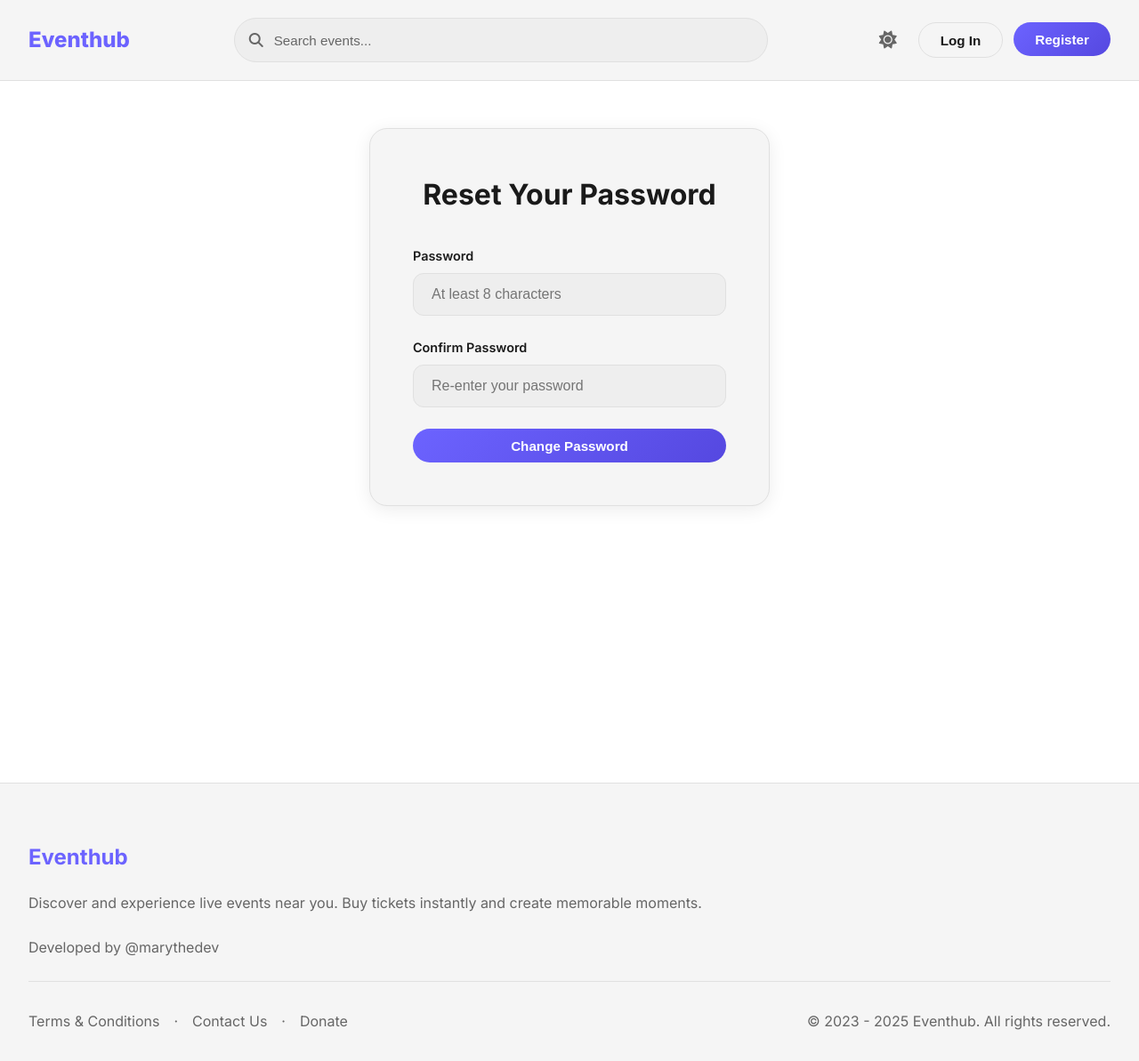
After one commit to marythedev/eventhub, a Django app: page /reset/1/1/ in a window 1280 px wide. The commit adds this page. Shown: the whole page at 89% size. Run offline with Django 5.2, Linux system fonts and the light colour scheme.

Commit message:
setup account password reset feature

```diff
--- /dev/null
+++ b/eventhub/apps/core/forms.py
@@ -0,0 +1,17 @@
+from django.contrib.auth.forms import SetPasswordForm
+from users.forms import validate_password
+
+
+class PasswordResetValidator(SetPasswordForm):
+    """
+    Validates passwords against password complexity rules.
+
+    Inherits:
+        SetPasswordForm: The default Django form for resetting a user's password.
+    """
+
+    def clean_new_password1(self):
+        """Check new password against the password validation rules."""
+        password = self.cleaned_data.get('new_password1')
+        validate_password(password)
+        return password
--- a/eventhub/apps/core/urls.py
+++ b/eventhub/apps/core/urls.py
@@ -1,9 +1,35 @@
+from django.contrib.auth import views as auth_views
 from django.urls import path
 
 from . import views
-
-app_name = 'core'
+from .forms import PasswordResetValidator
 
 urlpatterns = [
-    path('', views.home, name="home")
+    path('', views.home, name="home"),
+    path('password-reset/',
+        auth_views.PasswordResetView.as_view(
+            subject_template_name='core/password-reset-email/password_reset_subject.txt',
+            email_template_name='core/password-reset-email/password_reset_email.txt',
+            template_name='core/password_reset.html'
+        ),
+        name='password_reset'),
+
+    path('password-reset/done/',
+        auth_views.PasswordResetDoneView.as_view(
+            template_name='core/password_reset_done.html'
+        ),
+        name='password_reset_done'),
+
+    path('reset/<uidb64>/<token>/',
+        auth_views.PasswordResetConfirmView.as_view(
+            form_class=PasswordResetValidator,
+            template_name='core/password_reset_confirm.html'
+        ),
+        name='password_reset_confirm'),
+
+    path('reset/done/',
+        auth_views.PasswordResetCompleteView.as_view(
+            template_name='core/password_reset_complete.html'
+        ),
+        name='password_reset_complete'),
 ]
--- a/eventhub/apps/users/utils.py
+++ b/eventhub/apps/users/utils.py
@@ -14,7 +14,7 @@ ALLOWED_IMAGE_FORMATS = ['JPEG', 'PNG', 'GIF', 'WEBP']
 uploadcare = Uploadcare(public_key=settings.UPLOADCARE['pub_key'], secret_key=settings.UPLOADCARE['secret'])
 
 
-def anonymous_required(redirect_url='core:home'):
+def anonymous_required(redirect_url='home'):
     """
     Restrict access to views (i.e. login/register) for authenticated users.
         Checks that user is not authenticated in the system.
--- a/eventhub/apps/users/views.py
+++ b/eventhub/apps/users/views.py
@@ -67,7 +67,7 @@ def register(request):
             if user is not None:
                 set_default_avatar(user)
                 auth_login(request, user)
-                return redirect(next_url or 'core:home')
+                return redirect(next_url or 'home')
             return redirect('users:login')
     else:
         form = RegisterValidator()
@@ -111,7 +111,7 @@ def login(request):
             else:
                 request.session.set_expiry(0)
 
-            return redirect(next_url or 'core:home')
+            return redirect(next_url or 'home')
     else:
         next_url = request.GET.get('next')
         form = LoginValidator()
@@ -323,4 +323,4 @@ def security_update(request):
 def logout(request):
     """Terminate current user session and redirect to the homepage."""
     auth_logout(request)
-    return redirect('core:home')
+    return redirect('home')
--- a/eventhub/static/css/styles.css
+++ b/eventhub/static/css/styles.css
@@ -262,6 +262,35 @@ section {
     padding: 2rem 0;
 }
 
+.success-icon,
+.fail-icon {
+    font-size: 5rem;
+    margin-bottom: 1rem;
+    animation: successPop 0.5s ease;
+}
+
+.success-icon {
+    color: var(--success-color);
+}
+
+.fail-icon {
+    color: var(--error-color);
+}
+
+@keyframes successPop {
+    0% {
+        transform: scale(0);
+    }
+
+    50% {
+        transform: scale(1.1);
+    }
+
+    100% {
+        transform: scale(1);
+    }
+}
+
 .price {
     word-break: keep-all;
 }
--- a/eventhub/templates/base.html
+++ b/eventhub/templates/base.html
@@ -30,7 +30,7 @@
         <nav class="navbar" id="navbar">
             <div class="nav-container">
                 <div class="nav-logo">
-                    <a href="{% url 'core:home' %}">Eventhub</a>
+                    <a href="{% url 'home' %}">Eventhub</a>
                 </div>
                 <div class="nav-search" id="navSearch">
                     <i class="fas fa-search"></i>
@@ -47,7 +47,7 @@
                             <img src="{{user.avatar}}" alt="Avatar" width="64" height="64">
                         </button>
                         <div class="user-dropdown" id="userDropdown">
-                            <a href="{% url 'core:home' %}"><i class="fas fa-home"></i> Home</a>
+                            <a href="{% url 'home' %}"><i class="fas fa-home"></i> Home</a>
                             <a href="{% url 'events:view_events' %}"><i class="fas fa-compass"></i> Explore Events</a>
                             <a href="{% url 'users:account' %}"><i class="fas fa-user"></i> My Account</a>
                             <a href="{% url 'users:logout' %}"><i class="fas fa-sign-out-alt"></i> Log Out</a>
@@ -84,7 +84,7 @@
                     <div class="suggestions-box searchSuggestions"></div>
                 </div>
 
-                <a href="{% url 'core:home' %}"><i class="fas fa-home"></i> Home</a>
+                <a href="{% url 'home' %}"><i class="fas fa-home"></i> Home</a>
                 <a href="{% url 'events:view_events' %}"><i class="fas fa-compass"></i> Explore Events</a>
             </div>
         </div>
@@ -107,7 +107,7 @@
                     <li class="dot-separator">&middot;</li>
                     <li><a href="#">Contact Us</a></li>
                     <li class="dot-separator">&middot;</li>
-                    <li><a href="#">Donate</a></li>
+                    <li><a href="https://buymeacoffee.com/marythedev" target="_blank">Donate</a></li>
                 </ul>
                 <p>© 2023 - <span id="current-year"></span> Eventhub. All rights reserved.</p>
             </div>
--- /dev/null
+++ b/eventhub/templates/core/password-reset-email/password_reset_subject.txt
@@ -0,0 +1 @@
+Password Reset for Eventhub
--- /dev/null
+++ b/eventhub/templates/core/password_reset_confirm.html
@@ -0,0 +1,41 @@
+{% extends 'base.html' %}
+
+{% block title %} Reset Password {% endblock %}
+
+{% block content %}
+
+<section class="auth-section">
+    <div class="auth-container">
+        <div class="auth-box">
+            <div class="auth-header">
+                <h2>Reset Your Password</h2>
+            </div>
+
+            <form class="auth-form" method="POST">
+                {% csrf_token %}
+
+                <div class="form-group">
+                    <label for="registerPassword">Password</label>
+                    <input type="password" id="registerPassword" name="new_password1" placeholder="At least 8 characters"
+                        minlength="8" required>
+                    {% if form.new_password1.errors %}
+                    <small class="form-error">{{ form.new_password1.errors.0 }}</small>
+                    {% endif %}
+                </div>
+
+                <div class="form-group">
+                    <label for="registerConfirmPassword">Confirm Password</label>
+                    <input type="password" id="registerConfirmPassword" name="new_password2"
+                        placeholder="Re-enter your password" minlength="8" required>
+                    {% if form.new_password2.errors %}
+                    <small class="form-error">{{ form.new_password2.errors.0 }}</small>
+                    {% endif %}
+                </div>
+
+                <button type="submit" class="btn-primary btn-full">Change Password</button>
+            </form>
+        </div>
+    </div>
+</section>
+
+{% endblock %}
--- a/eventhub/templates/events/payment-fail.html
+++ b/eventhub/templates/events/payment-fail.html
@@ -20,7 +20,7 @@
         </div>
         <div class="confirmation-details">
             <div class="next-actions">
-                <a href="{% url 'core:home' %}">
+                <a href="{% url 'home' %}">
                     <button class="btn-primary btn-full">Go Home</button>
                 </a>
                 <a href="{% url 'events:view_events' %}">
--- a/eventhub/templates/users/account.html
+++ b/eventhub/templates/users/account.html
@@ -28,7 +28,7 @@
                         <i class="fas fa-calendar-check"></i> My Events
                     </a>
                     <a href="#my-orders" class="account-nav-link">
-                        <i class="fas fa-receipt"></i> Orders & Tickets
+                        <i class="fas fa-receipt"></i> Purchase History
                     </a>
                 </nav>
             </aside>
@@ -303,7 +303,7 @@
 
                 <div class="account-section-content" id="my-orders">
                     <div class="section-header-account row">
-                        <h2>My Orders</h2>
+                        <h2>Purchase History</h2>
                         <a href="{% url 'tickets:view_orders' %}">
                             <button class="btn-primary">View All Orders</button>
                         </a>
--- a/eventhub/templates/users/login.html
+++ b/eventhub/templates/users/login.html
@@ -42,7 +42,7 @@
                         <input type="checkbox" name="remember_me">
                         <span>Remember me</span>
                     </label>
-                    <a href="#" class="link-text">Forgot password?</a>
+                    <a href="{% url 'password_reset' %}" class="link-text">Forgot password?</a>
                 </div>
 
                 <input type="hidden" name="next" value="{{ next }}">
```
Also changed, not shown: eventhub/apps/users/forms.py (+4 -4 lines), eventhub/settings.py (+13 -2 lines), eventhub/static/css/pages/payment-result.css (+0 -29 lines), eventhub/templates/core/password-reset-email/password_reset_email.txt (added, +11 -0 lines), eventhub/templates/core/password_reset.html (added, +27 -0 lines), eventhub/templates/core/password_reset_complete.html (added, +20 -0 lines), eventhub/templates/core/password_reset_done.html (added, +19 -0 lines).
